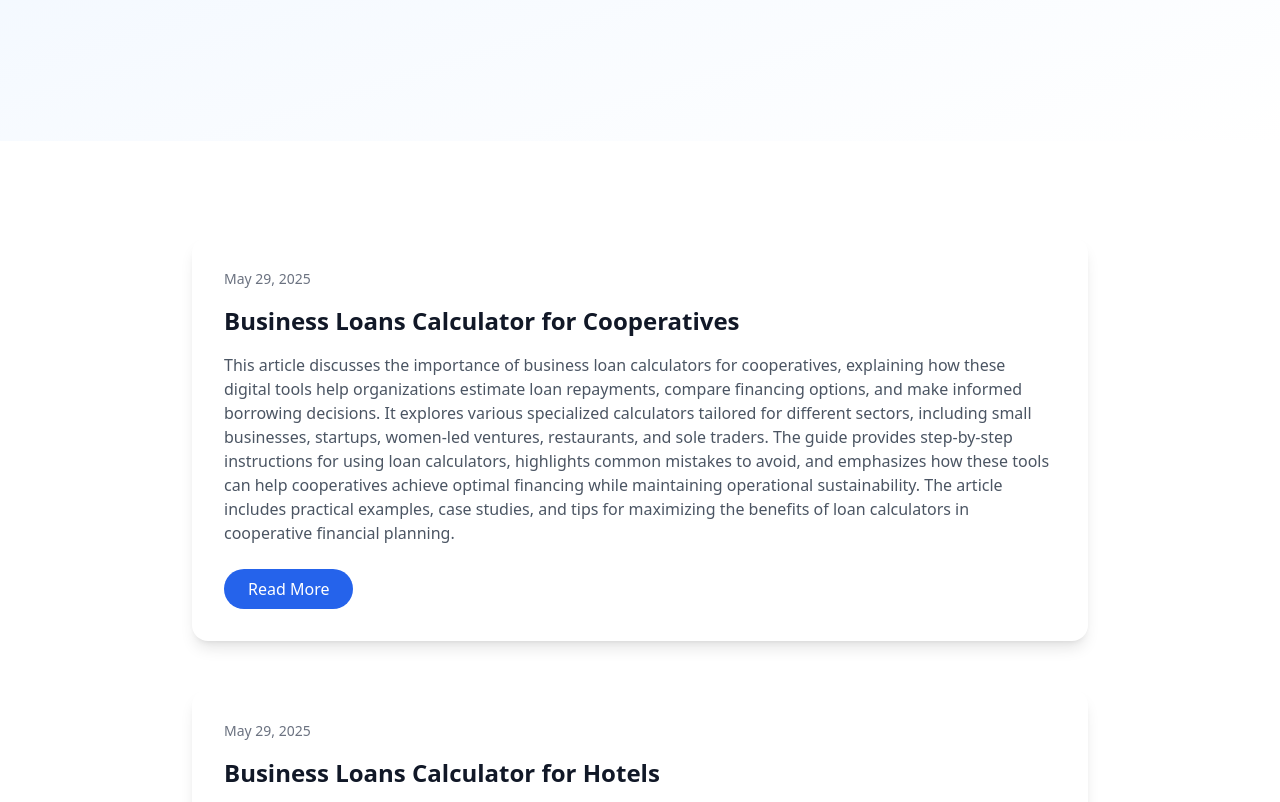
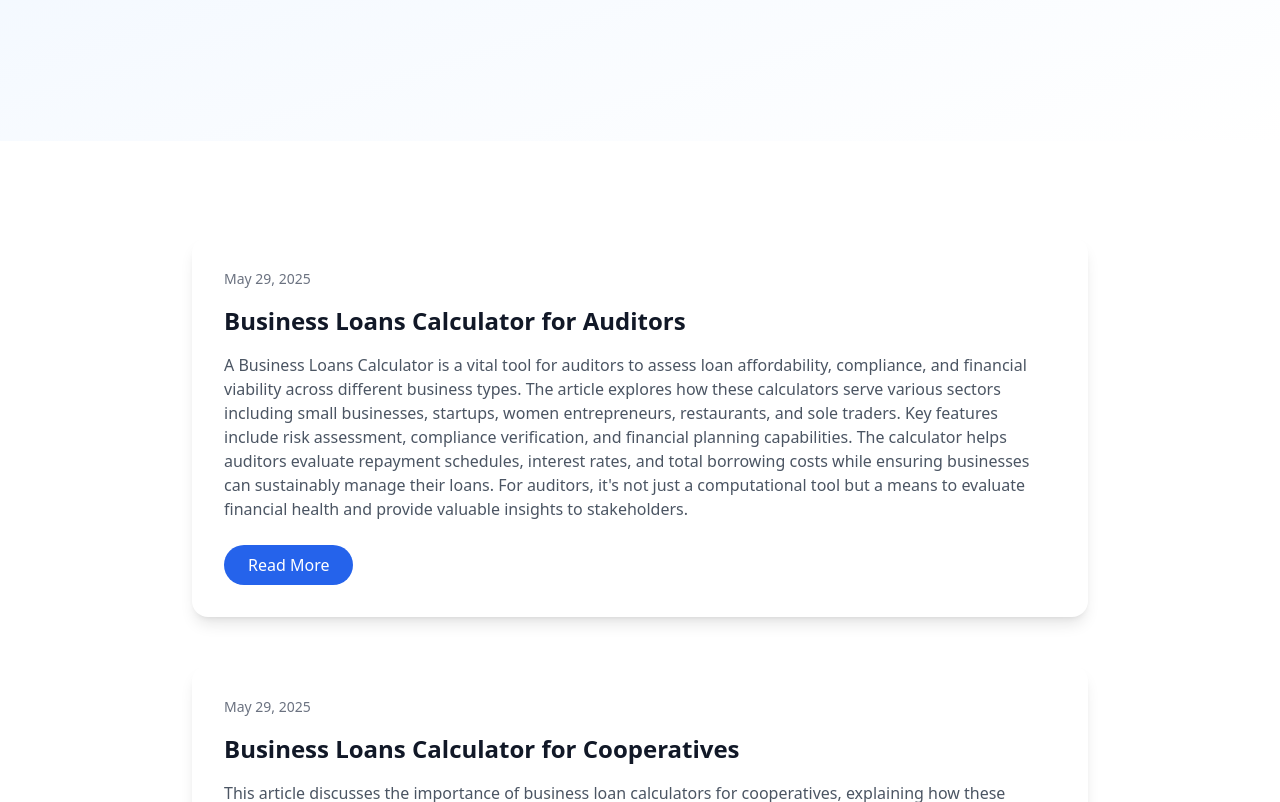
Before and after one commit to briansavic/unlock-the-potential-of-your-business-with-our-suite-of-powerful-calculators-2025-05-25-esnpi, a plain HTML site: page blog.html in a window 1280 px wide. Shown: the part 259-1061 px from the top of the page. Drawn offline with nearby package versions, Linux system fonts and the light colour scheme.

Commit message:
Update blog listing with business-loans-calculator-for-auditors-20250529-ela.html

```diff
--- a/blog.html
+++ b/blog.html
@@ -32,6 +32,17 @@
     <section class="py-24 bg-white">
         <div class="container mx-auto px-6">
             <div class="max-w-4xl mx-auto">
+                <div class="bg-white p-8 rounded-2xl shadow-lg hover:shadow-xl transition-shadow duration-300 mb-12" data-aos="fade-up">
+                    <div class="text-sm text-gray-500 mb-4">May 29, 2025</div>
+                    <h2 class="text-2xl font-bold text-gray-900 mb-4">
+                        <a href="https://briansavic.github.io/unlock-the-potential-of-your-business-with-our-suite-of-powerful-calculators-2025-05-25-esnpi/blog/business-loans-calculator-for-auditors-20250529-ela.html" class="hover:text-blue-600 transition-colors duration-300">
+                            Business Loans Calculator for Auditors
+                        </a>
+                    </h2>
+                    <p class="text-gray-600 mb-6">A Business Loans Calculator is a vital tool for auditors to assess loan affordability, compliance, and financial viability across different business types. The article explores how these calculators serve various sectors including small businesses, startups, women entrepreneurs, restaurants, and sole traders. Key features include risk assessment, compliance verification, and financial planning capabilities. The calculator helps auditors evaluate repayment schedules, interest rates, and total borrowing costs while ensuring businesses can sustainably manage their loans. For auditors, it's not just a computational tool but a means to evaluate financial health and provide valuable insights to stakeholders.</p>
+                    <a href="https://briansavic.github.io/unlock-the-potential-of-your-business-with-our-suite-of-powerful-calculators-2025-05-25-esnpi/blog/business-loans-calculator-for-auditors-20250529-ela.html" class="inline-block px-6 py-2 bg-blue-600 text-white rounded-full hover:bg-blue-700 transition-colors duration-300">Read More</a>
+                </div>
+
                 <div class="bg-white p-8 rounded-2xl shadow-lg hover:shadow-xl transition-shadow duration-300 mb-12" data-aos="fade-up">
                     <div class="text-sm text-gray-500 mb-4">May 29, 2025</div>
                     <h2 class="text-2xl font-bold text-gray-900 mb-4">
```
